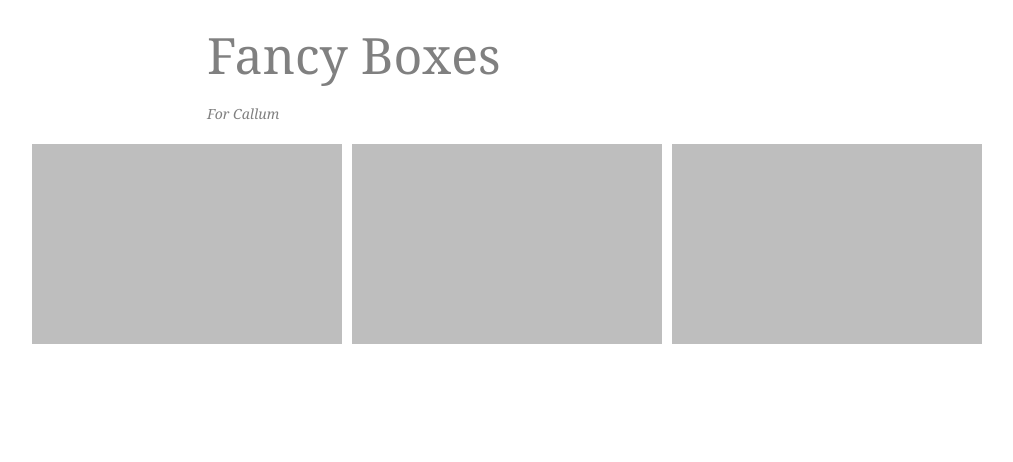
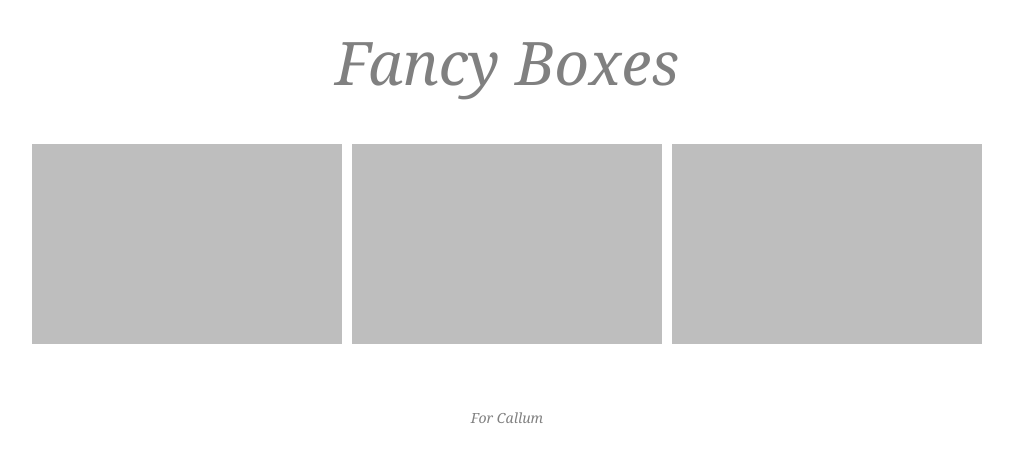
Before and after one commit to jkimbo/expanding-boxes, a plain HTML site: page index.html in a window 1280 px wide. Shown: the whole page, without its empty margins (133-1146 px from the left). Drawn offline with nearby package versions, Linux system fonts and the light colour scheme.

Commit message:
Some more small tweaks to apperance

```diff
--- a/css/style.less
+++ b/css/style.less
@@ -213,23 +213,19 @@ header {
         font-family: georgia, serif;
         color: gray;
         font-weight: normal;
-        font-size: 50px;
+        font-size: 60px;
+        font-style: italic;
         margin: 0px;
         margin-top: 20px;
-    }
-    p {
-        font-family: georgia, serif;
-        color: gray;
-        font-weight: normal;
-        font-style: italic;
-        font-size: 14px;
+        text-align: center;
     }
 }
 #main {
     width: 960px;
     margin: 0 auto;
-    margin-top: 20px;
+    margin-top: 40px;
     position: relative;
+    height: 250px;
     .box {
         position: absolute;
         width: 310px;
@@ -248,18 +244,18 @@ header {
     }
 }
 
-
-
-
-
-
-
-
-
-
-
-
-
+footer {
+    width: 600px;
+    margin: 0 auto;
+    p {
+        font-family: georgia, serif;
+        color: gray;
+        font-weight: normal;
+        font-style: italic;
+        font-size: 14px;
+        text-align: center;
+    }
+}
 
 
 /* ==|== media queries ======================================================
--- a/index.html
+++ b/index.html
@@ -35,7 +35,6 @@
 <body>
     <header>
         <h1>Fancy Boxes</h1>
-        <p>For Callum</p>
     </header>
     <div role="main" id="main">
         <div id="box1" class="box"></div>
@@ -43,7 +42,7 @@
         <div id="box3" class="box"></div>
     </div>
     <footer>
-
+        <p>For Callum</p>
     </footer>
 
 
--- a/js/script.js
+++ b/js/script.js
@@ -6,7 +6,6 @@ $(document).ready(function() {
 
     var percent = 10; // percentage increase in box size
     var percentplus = percent/100 + 1;
-    var percentminus = 1 - percent/100;
     var cont = $('#main');
     var duration = { duration: 1000, queue: false };
 
```
